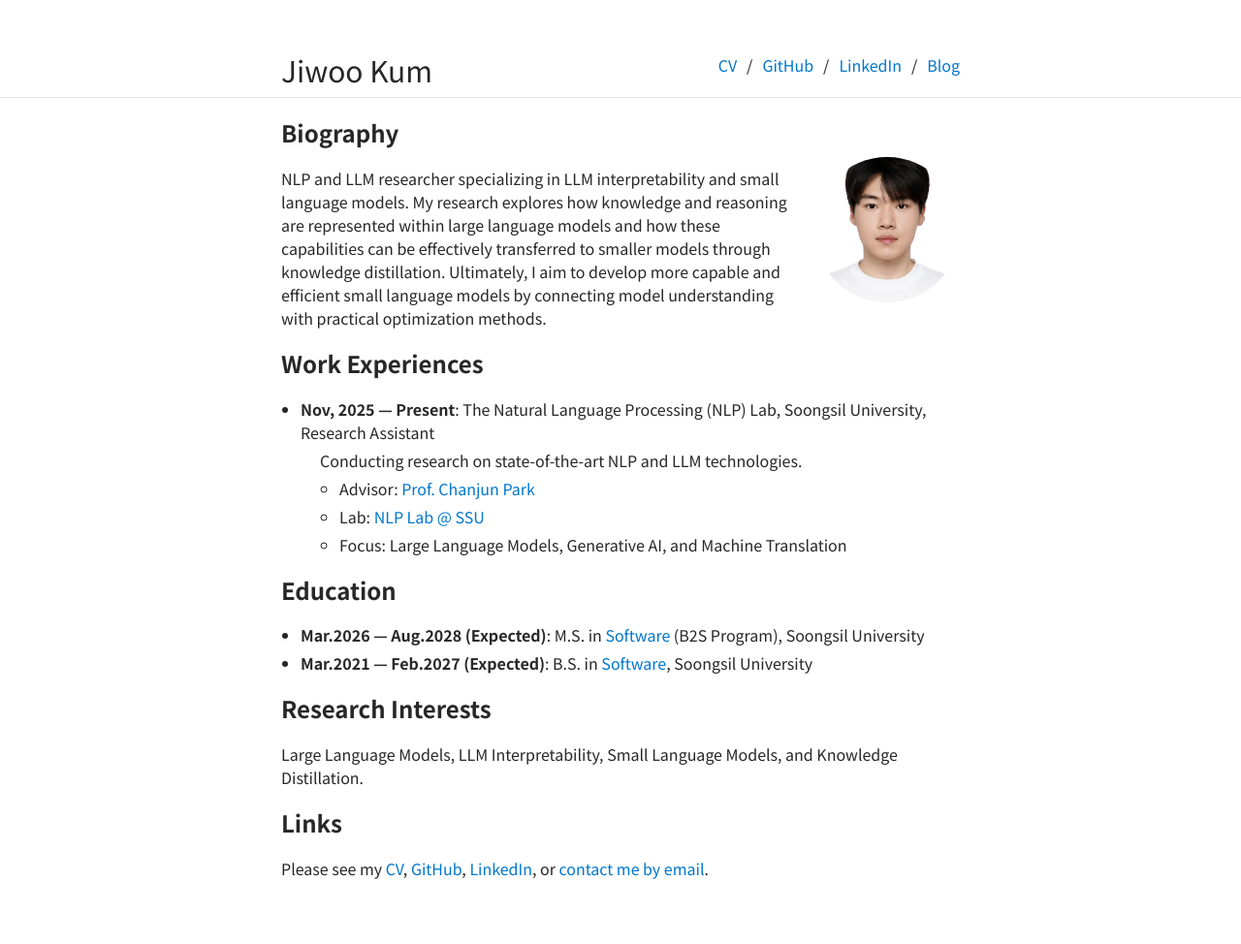
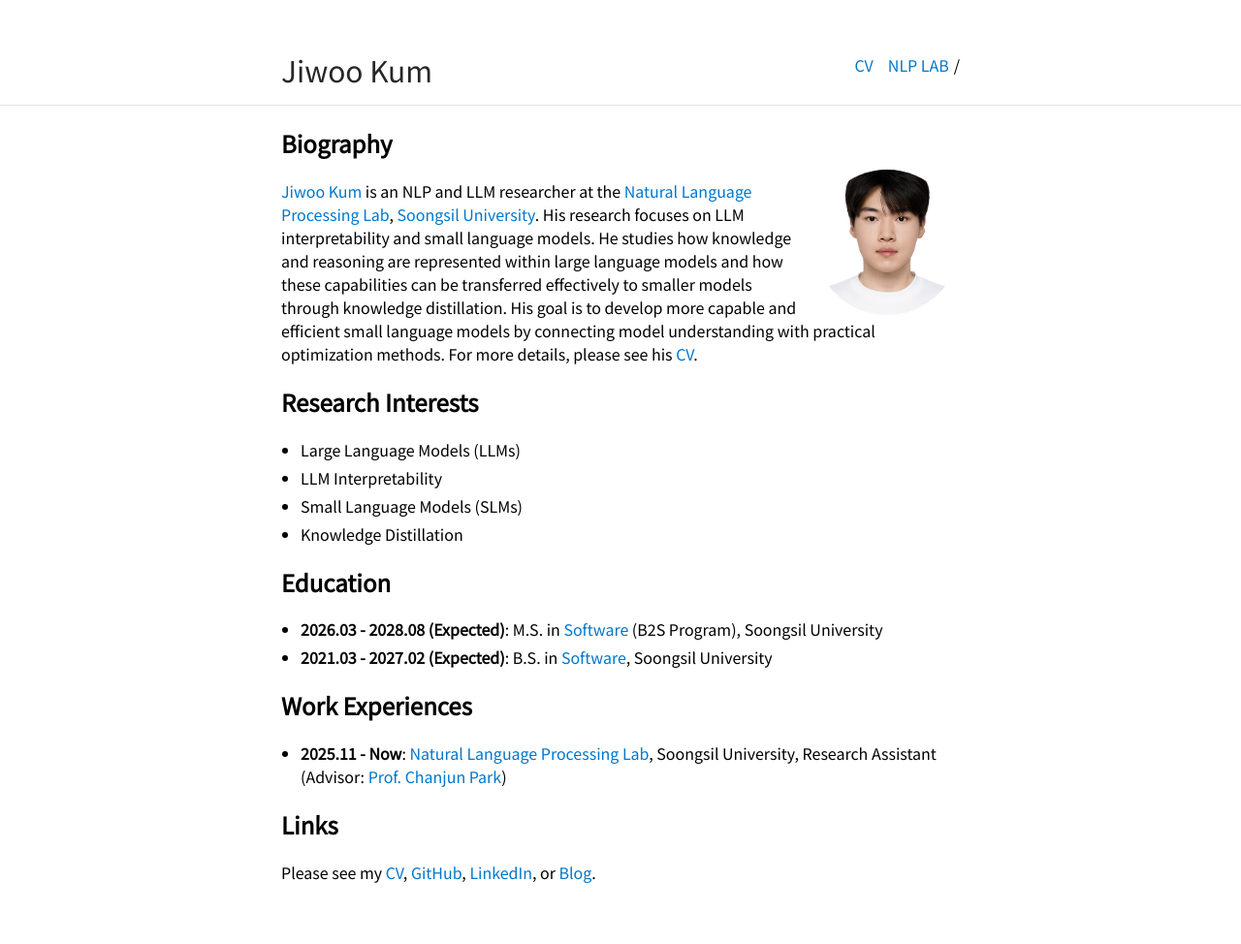
Before and after one commit to goldi1204/goldi1204.github.io, a Jekyll site: the page built from index.md, in a window 1280 px wide. Shown: the whole page at 97% size. Built offline with Jekyll 4.4.1, drawn with Linux system fonts in a browser that asks for light colours; our own code applies the rules of GitHub Pages for plain Markdown files; after the commit the page ends 912 px from its top, so only the background shows below that.

Commit message:
Match site structure to Researcher template

```diff
--- a/_config.yml
+++ b/_config.yml
@@ -1,80 +1,20 @@
-# Site settings
-title: "Jiwoo Kum"
-description: "Jiwoo Kum's Resume"
+title: Jiwoo Kum
+description: Jiwoo Kum's academic homepage
+url: "https://goldi1204.github.io"
+baseurl: ""
 
-# Build settings
 markdown: kramdown
+
 sass:
-  sass_dir: _sass
-  style: compressed
+    style: compressed
+    sass_dir: _sass
 
-# Resume settings
-resume_avatar:                  "true"
-resume_name:                    "Jiwoo Kum"
-resume_title:                   "NLP & LLM Researcher"
-
-# Navigation for the Researcher-style header
-researcher_nav:
+nav:
   - name: "CV"
     link: "/Jiwoo_Kum_CV.pdf"
-    external: true
-  - name: "GitHub"
-    link: "https://github.com/goldi1204"
-    external: true
-  - name: "LinkedIn"
-    link: "https://www.linkedin.com/in/jiwookum"
-    external: true
-  - name: "Blog"
-    link: "https://creator40937.tistory.com/"
-    external: true
+  - name: "NLP LAB"
+    link: "https://sites.google.com/view/ssu-nlp/home"
 
-# used for the contact button in _layouts/resume.html
-resume_contact_email:           "rmawldn@gmail.com"
-
-# the next two items are used for schema itemprops in _layouts/resume.html
-# resume_contact_telephone:       "555-7334"
-# resume_contact_address:         "742 Evergreen Terrace, Springfield"
-
-# resume_header_contact_info:     "742 Evergreen Terrace, Springfield • 555-7334 • lisasimpson@youremailaddress.com"
-display_header_contact_info:    "false"
-
-resume_header_intro: "<p>NLP and LLM researcher specializing in LLM interpretability and small language models. My research explores how knowledge and reasoning are represented within large language models and how these capabilities can be effectively transferred to smaller models through knowledge distillation. Ultimately, I aim to develop more capable and efficient small language models by connecting model understanding with practical optimization methods.
-</p>"
-
-# use "yes" to display the email contact button,
-# "no" to display an "I'm not looking for work" message,
-# or remove the resume_looking_for_work option entirely
-# to leave blank
-resume_looking_for_work:        "yes"
-
-# Decide which sections to use
-# comment out to hide
-resume_section_experience:      true
-resume_section_education:       true
-resume_section_projects:        false
-resume_section_skills:          false
-resume_section_recognition:     false
-resume_section_links:           true
-resume_section_associations:    false
-resume_section_interests:       false
-
-# Resume social links
-# uncomment the options you wish to display, and add your own URL
-resume_social_links:
-  resume_github_url:            "https://github.com/goldi1204"
-  resume_cv_pdf_url:            "/Jiwoo_Kum_CV.pdf"
-  # resume_twitter_url:           "http://twitter.com/jglovier"
-  # resume_dribbble_url:          "https://dribbble.com/jag"
-  resume_facebook_url:          "https://www.facebook.com/share/17snfu7FhC/"
-  resume_linkedin_url:          "https://www.linkedin.com/in/jiwookum"
-  resume_instagram_url:         "https://www.instagram.com/gold_eras/"
-  resume_website_url:           "https://goldi1204.github.io/"
-  # resume_medium_url:            "https://medium.com/@jglovier"
-resume_print_social_links:      true
-
-# Design settings
-resume_theme:                   default
-
-# Note: when editing locally, remember to restart
-# your Jekyll server when you edit this file. Changes
-# to _config.yml are only recognized when the server starts
+footer: false
+footer_url: "https://github.com/ankitsultana/researcher"
+footer_text: "Page design by Ankit Sultana"
--- /dev/null
+++ b/_layouts/default.html
@@ -0,0 +1,41 @@
+<!DOCTYPE html>
+<html lang="en">
+<head>
+    <title>{% if page.title %}{{ page.title }}{% else %}{{ site.title }}{% endif %}</title>
+    <meta charset="utf-8">
+    <meta name="viewport" content="width=device-width, initial-scale=1">
+    <meta name="keywords" content="NLP, LLM, {{ site.title }}">
+    <meta name="author" content="{{ site.title }}">
+    <meta name="description" content="{{ site.description }}">
+    <link href="https://fonts.googleapis.com/css?family=Noto+Sans+TC|Open+Sans|Roboto&display=swap" rel="stylesheet">
+    <link rel="stylesheet" href="{{ site.baseurl }}/css/main.css">
+    <link rel="icon" type="image/png" href="{{ site.baseurl }}/favicon.png">
+</head>
+<body>
+    <div class="wrapper">
+        <div class="navbar container">
+            {% if site.ins_logo %}
+                <img id="ins-logo" src="{{ site.ins_logo }}" alt="Institute logo">
+            {% endif %}
+            <a id="author-name" class="alignable pull-left" href="{{ site.baseurl }}/">{{ site.title }}</a>
+            <ul id="navlist" class="alignable pull-right navbar-ul">
+                {% for item in site.nav %}
+                    <li class="alignable pull-left nav-list"><a href="{{ item.link }}">{{ item.name }}</a></li>
+                    {% unless forloop.last %}/{% endunless %}
+                {% endfor %}
+            </ul>
+        </div>
+        <div style="clear:both"></div>
+        <hr>
+        <div class="container content">
+            {{ content }}
+            {% if site.footer == true %}
+                <hr>
+                <p style="text-align:center; margin-bottom:10px">
+                    <a href="{{ site.footer_url }}" style="color:black"><small>{{ site.footer_text }}</small></a>
+                </p>
+            {% endif %}
+        </div>
+    </div>
+</body>
+</html>
--- a/_sass/_researcher.scss
+++ /dev/null
@@ -1,194 +0,0 @@
-// Adapted from the Researcher Jekyll theme by Ankit Sultana (GPL-3.0).
-// https://github.com/ankitsultana/researcher
-
-$accent: #0077cc;
-$image-size: 150px;
-$max-width: 700px;
-$medium-width: 600px;
-
-* {
-  box-sizing: border-box;
-}
-
-html {
-  min-height: 100%;
-  margin: 0;
-  padding: 0;
-}
-
-body {
-  min-height: 100%;
-  margin: 0;
-  color: #272727;
-  font-family: "Noto Sans TC", sans-serif;
-  font-size: 16px;
-  line-height: 1.5;
-}
-
-a {
-  color: $accent;
-  text-decoration: none;
-}
-
-a:hover,
-a:focus {
-  text-decoration: underline;
-}
-
-hr {
-  height: 0;
-  margin: 0;
-  border: 0;
-  border-top: 1px solid rgba(0, 0, 0, 0.1);
-  border-bottom: 1px solid rgba(255, 255, 255, 0.3);
-}
-
-.wrapper {
-  min-height: 100%;
-}
-
-.container {
-  max-width: $max-width;
-  margin: auto;
-}
-
-.navbar {
-  padding: 50px 0;
-}
-
-#author-name {
-  display: inline-block;
-  color: #272727;
-  font-size: 30px;
-}
-
-.navbar-ul {
-  display: flex;
-  align-items: center;
-  gap: 10px;
-  margin: 0 0 0 20px;
-  padding: 5px 0;
-  list-style: none;
-}
-
-.nav-list,
-.nav-separator {
-  margin: 0;
-}
-
-.pull-left {
-  float: left;
-}
-
-.pull-right {
-  float: right;
-}
-
-.clear {
-  clear: both;
-}
-
-.content {
-  padding: 0 0 50px;
-}
-
-.content section {
-  clear: both;
-}
-
-.content h2 {
-  margin: 0.83em 0;
-  font-size: 1.5em;
-  line-height: 1.25;
-}
-
-.content p {
-  margin: 1em 0;
-}
-
-.content ul {
-  padding: 0 20px;
-}
-
-.content li {
-  margin: 5px 0;
-}
-
-.profile-picture {
-  position: relative;
-  float: right;
-  width: $image-size;
-  height: $image-size;
-  margin: -10px 0 15px 15px;
-  border-radius: 50%;
-  object-fit: cover;
-}
-
-.item-summary {
-  margin: 5px 0 10px 20px;
-}
-
-.item-summary ul {
-  margin: 5px 0;
-}
-
-@media (max-width: 800px) {
-  .container {
-    max-width: $medium-width;
-    transition: 0.3s ease all;
-  }
-}
-
-@media (max-width: 650px) {
-  .container {
-    max-width: 83%;
-  }
-
-  .navbar-ul {
-    margin-top: 5px;
-  }
-}
-
-@media (max-width: 500px) {
-  .navbar {
-    padding: 50px 0 0;
-    text-align: center;
-  }
-
-  #author-name,
-  .pull-left,
-  .pull-right {
-    float: none;
-  }
-
-  #author-name {
-    width: 100%;
-  }
-
-  .navbar-ul {
-    justify-content: center;
-    width: 100%;
-    margin: 0;
-    padding: 10px 0;
-  }
-
-  .profile-picture {
-    float: none;
-    display: block;
-    margin: 0 auto 20px;
-  }
-}
-
-@media print {
-  .navbar {
-    padding: 20px 0;
-  }
-
-  .navbar nav {
-    display: none;
-  }
-
-  a {
-    color: inherit;
-  }
-}
--- /dev/null
+++ b/_sass/_style.scss
@@ -0,0 +1,113 @@
+@import "vars";
+
+html {
+    height: 100%;
+    margin: 0;
+    padding: 0;
+}
+body {
+    margin: 0;
+    font-family: "Noto Sans TC", sans-serif;
+    height: 100%;
+}
+a {
+    text-decoration: none;
+    color: $accent;
+}
+a:hover {
+    text-decoration: underline;
+}
+hr {
+    border: 0;
+    height: 0;
+    border-top: 1px solid rgba(0, 0, 0, 0.1);
+    border-bottom: 1px solid rgba(255, 255, 255, 0.3);
+}
+
+#author-name {
+    font-size: 30px;
+    color: #272727;
+    display: inline-block;
+}
+.navbar {
+    padding: 50px 0;
+}
+.navbar-ul {
+    display: inline-block;
+    margin: 0 0 0 20px;
+    padding: 5px 0;
+}
+.nav-list {
+    list-style-type: none;
+    margin: 0 5px 0 10px;
+}
+.alignable {
+    display: inline-block;
+}
+.pull-left {
+    @extend .alignable;
+    float: left;
+}
+.pull-right {
+    @extend .alignable;
+    float: right;
+}
+
+.container {
+    max-width: $max-width;
+    margin: auto;
+}
+.wrapper {
+    min-height: 100%;
+}
+#ins-logo {
+    margin: auto;
+    display: block;
+    max-height: 100px;
+    text-align: center;
+}
+
+@media (max-width: 800px) {
+    .container {
+        max-width: $med-width;
+        transition: 0.3s ease all;
+    }
+}
+@media (max-width: 650px) {
+    .container {
+        max-width: 83%;
+    }
+    .navbar-ul {
+        margin-top: 5px;
+    }
+}
+@media (max-width: 500px) {
+    .navbar {
+        text-align: center;
+        padding: 50px 0 0;
+    }
+    #author-name {
+        width: 100%;
+        float: none;
+    }
+    #navlist {
+        padding: 10px 0;
+        margin: 0;
+        display: block;
+        float: none;
+        text-align: center;
+        width: 100%;
+    }
+    #navlist li.alignable {
+        display: inline-block;
+    }
+    #navlist li.pull-left {
+        float: none;
+    }
+    #navlist li.nav-list {
+        margin: 0;
+    }
+}
+
+@import "typography";
+@import "tables";
--- /dev/null
+++ b/_sass/tables.scss
@@ -0,0 +1,25 @@
+table {
+    margin: 15px 0;
+    border-collapse: collapse;
+    width: 100%;
+    padding: 0;
+}
+table tr {
+    border-top: 1px solid #cccccc;
+    background-color: white;
+    margin: 0;
+    padding: 0;
+}
+table tr:nth-child(2n) {
+    background-color: #f8f8f8;
+}
+table tr th,
+table tr td {
+    border: 1px solid #cccccc;
+    text-align: left;
+    margin: 0;
+    padding: 6px 13px;
+}
+table tr th {
+    font-weight: bold;
+}
--- /dev/null
+++ b/_sass/typography.scss
@@ -0,0 +1,56 @@
+@import "vars";
+
+.content {
+    a:hover {
+        text-decoration: underline;
+    }
+    ol {
+        counter-reset: list;
+    }
+    ol > li {
+        list-style-position: none;
+        position: relative;
+        list-style: none;
+        margin-top: 5px;
+        margin-bottom: 5px;
+    }
+    ul > li {
+        margin: 5px 0;
+    }
+    ul {
+        padding: 0 20px;
+    }
+    ol {
+        padding: 0 30px;
+    }
+    ol > li::before {
+        content: "[" counter(list, decimal) "] ";
+        counter-increment: list;
+        position: absolute;
+        left: -30px;
+    }
+    blockquote {
+        border-left: 5px solid #333333;
+        margin: 20px 0;
+        padding: 2px 8px;
+        font-style: italic;
+    }
+    .profile-picture {
+        height: $image-size;
+        width: $image-size;
+        position: relative;
+        margin: -10px 0 0 15px;
+        float: right;
+        border-radius: 50%;
+        object-fit: cover;
+        object-fit: cover;
+        p & {
+            padding: 0;
+            margin: 0;
+        }
+    }
+    img {
+        text-align: center;
+        width: 100%;
+    }
+}
--- /dev/null
+++ b/_sass/vars.scss
@@ -0,0 +1,6 @@
+$accent: #0077cc;
+$image-size: 150px;
+
+$max-width: 700px;
+$med-width: 600px;
+$small-width: 480px;
--- a/css/main.scss
+++ b/css/main.scss
@@ -1,4 +1,3 @@
 ---
 ---
-
-@import "researcher";
+@import "style";
--- a/index.html
+++ /dev/null
@@ -1,3 +0,0 @@
----
-layout: resume
----
--- /dev/null
+++ b/index.md
@@ -0,0 +1,28 @@
+---
+layout: default
+---
+
+## Biography
+
+<img class="profile-picture" src="images/face.png" alt="Jiwoo Kum">
+<a href="https://www.linkedin.com/in/jiwookum">Jiwoo Kum</a> is an NLP and LLM researcher at the <a href="https://sites.google.com/view/ssu-nlp/home">Natural Language Processing Lab</a>, <a href="https://ssu.ac.kr/">Soongsil University</a>. His research focuses on LLM interpretability and small language models. He studies how knowledge and reasoning are represented within large language models and how these capabilities can be transferred effectively to smaller models through knowledge distillation. His goal is to develop more capable and efficient small language models by connecting model understanding with practical optimization methods. For more details, please see his <a href="./Jiwoo_Kum_CV.pdf">CV</a>.
+
+## Research Interests
+
+* Large Language Models (LLMs)
+* LLM Interpretability
+* Small Language Models (SLMs)
+* Knowledge Distillation
+
+## Education
+
+* **2026.03 - 2028.08 (Expected)**: M.S. in <a href="https://sw.ssu.ac.kr/">Software</a> (B2S Program), Soongsil University <br>
+* **2021.03 - 2027.02 (Expected)**: B.S. in <a href="https://sw.ssu.ac.kr/">Software</a>, Soongsil University <br>
+
+## Work Experiences
+
+* **2025.11 - Now**: <a href="https://sites.google.com/view/ssu-nlp/home">Natural Language Processing Lab</a>, Soongsil University, Research Assistant (Advisor: <a href="https://parkchanjun.github.io/">Prof. Chanjun Park</a>) <br>
+
+## Links
+
+Please see my <a href="./Jiwoo_Kum_CV.pdf">CV</a>, <a href="https://github.com/goldi1204">GitHub</a>, <a href="https://www.linkedin.com/in/jiwookum">LinkedIn</a>, or <a href="https://creator40937.tistory.com/">Blog</a>.
```
